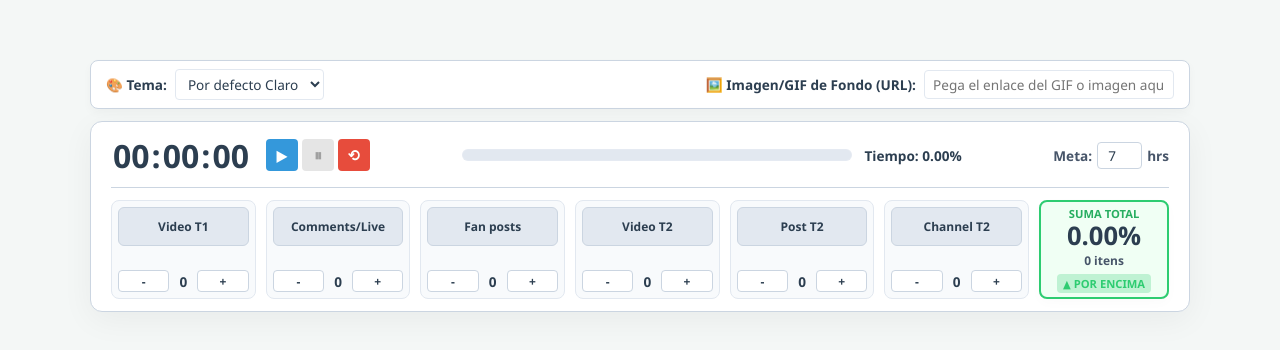
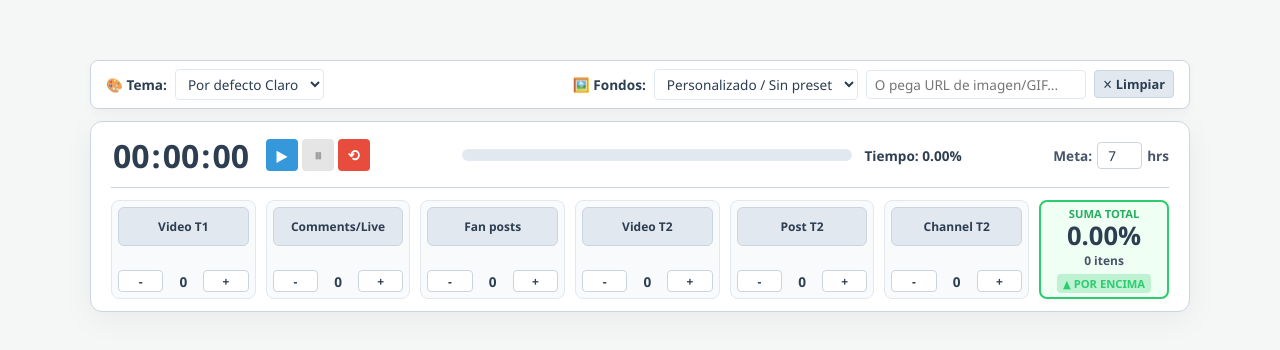
Before and after one commit to Abecassis18/WepApp-Abecabot, a plain HTML site: page index.html in a window 1280 px wide. Shown: the part 214-564 px from the top of the page. Drawn offline with Linux system fonts and the light colour scheme.

Commit message:
Update index.html
Atualização criada 21/11 modificando wallpapers e edição dos números de items.

```diff
--- a/index.html
+++ b/index.html
@@ -19,7 +19,7 @@
             --btn-extra-border: #cbd5e1;
         }
 
-        /* MODO OSCURO (MANTÉM TRANSPARÊNCIA) */
+        /* MODO OSCURO */
         [data-theme="dark"] {
             --bg-body: #121214;
             --bg-container: rgba(20, 20, 25, 0.35);
@@ -33,7 +33,7 @@
             --btn-extra-border: rgba(255, 255, 255, 0.15);
         }
 
-        /* MODO ROJO (MANTÉM TRANSPARÊNCIA) */
+        /* MODO ROJO */
         [data-theme="red"] {
             --bg-body: #fdf2f2;
             --bg-container: rgba(254, 226, 226, 0.25);
@@ -47,7 +47,7 @@
             --btn-extra-border: rgba(252, 165, 165, 0.4);
         }
 
-        /* MODO AZUL (MANTÉM TRANSPARÊNCIA) */
+        /* MODO AZUL */
         [data-theme="blue"] {
             --bg-body: #ebf8ff;
             --bg-container: rgba(191, 219, 254, 0.25);
@@ -61,7 +61,7 @@
             --btn-extra-border: rgba(96, 165, 250, 0.4);
         }
 
-        /* MODO VERDE (MANTÉM TRANSPARÊNCIA) */
+        /* MODO VERDE */
         [data-theme="green"] {
             --bg-body: #f0fff4;
             --bg-container: rgba(167, 243, 208, 0.25);
@@ -73,6 +73,20 @@
             --btn-extra-bg: rgba(110, 231, 183, 0.4);
             --btn-extra-text: #047857;
             --btn-extra-border: rgba(52, 211, 153, 0.4);
+        }
+
+        /* MODO MORADO (ROXO ESCURO) */
+        [data-theme="purple"] {
+            --bg-body: #160d26;
+            --bg-container: rgba(34, 18, 62, 0.45);
+            --text-main: #f3e8ff;
+            --text-sub: #d8b4fe;
+            --border-color: rgba(168, 85, 247, 0.28);
+            --box-btn-bg: rgba(15, 7, 28, 0.35);
+            --box-btn-border: rgba(168, 85, 247, 0.22);
+            --btn-extra-bg: rgba(126, 34, 206, 0.36);
+            --btn-extra-text: #f3e8ff;
+            --btn-extra-border: rgba(192, 132, 252, 0.35);
         }
 
         * {
@@ -96,7 +110,7 @@
             transition: background 0.3s ease;
         }
 
-        /* BARRA DE PERSONALIZAÇÃO */
+        /* BARRA DE PERSONALIZACIÓN */
         .custom-bar {
             background-color: var(--bg-container);
             backdrop-filter: blur(15px);
@@ -117,6 +131,7 @@
 
         .theme-controls, .bg-controls {
             display: flex;
+            flex-wrap: wrap;
             align-items: center;
             gap: 8px;
             font-size: 0.85rem;
@@ -148,9 +163,27 @@
             background: #2a2a32;
             color: #ffffff;
         }
+        [data-theme="purple"] .custom-bar select option {
+            background: #231240;
+            color: #f3e8ff;
+        }
 
         .custom-bar input {
-            width: 250px;
+            width: 220px;
+        }
+
+        .btn-clear-bg {
+            padding: 4px 8px;
+            border-radius: 4px;
+            border: 1px solid var(--btn-extra-border);
+            background: var(--btn-extra-bg);
+            color: var(--btn-extra-text);
+            font-size: 0.8rem;
+            font-weight: 600;
+            cursor: pointer;
+        }
+        .btn-clear-bg:hover {
+            opacity: 0.85;
         }
 
         /* PAINEL PRINCIPAL */
@@ -204,18 +237,17 @@
             transition: background 0.2s;
         }
 
-        /* Estilo quando está pausado (indicando que é clicável) */
         .timer.paused .time-unit {
             cursor: pointer;
         }
         .timer.paused .time-unit:hover {
             background: rgba(0, 0, 0, 0.08);
         }
-        [data-theme="dark"] .timer.paused .time-unit:hover {
+        [data-theme="dark"] .timer.paused .time-unit:hover,
+        [data-theme="purple"] .timer.paused .time-unit:hover {
             background: rgba(255, 255, 255, 0.15);
         }
 
-        /* Quando está editando ativamente */
         .time-unit[contenteditable="true"] {
             background: rgba(52, 152, 219, 0.2) !important;
             outline: none;
@@ -295,7 +327,6 @@
             transition: width 0.3s ease;
         }
 
-        /* Adicionada cor amarela dourada/laranja para indicar horas extras completas */
         .progress-bar.overtime {
             background-color: #f39c12;
         }
@@ -380,14 +411,31 @@
         }
 
         .btn-adj:hover { background: rgba(0,0,0,0.05); }
-        [data-theme="dark"] .btn-adj:hover { background: rgba(255,255,255,0.15); }
+        [data-theme="dark"] .btn-adj:hover,
+        [data-theme="purple"] .btn-adj:hover { background: rgba(255,255,255,0.15); }
 
-        .click-counter {
+        .click-counter-input {
             font-size: 0.85rem;
             font-weight: bold;
             color: var(--text-main);
-            min-width: 20px;
+            width: 32px;
+            height: 22px;
             text-align: center;
+            border: none;
+            background: transparent;
+        }
+        .click-counter-input:focus {
+            outline: none;
+            background: rgba(52, 152, 219, 0.15);
+            border-radius: 4px;
+        }
+        .click-counter-input::-webkit-outer-spin-button,
+        .click-counter-input::-webkit-inner-spin-button {
+            -webkit-appearance: none;
+            margin: 0;
+        }
+        .click-counter-input[type=number] {
+            -moz-appearance: textfield;
         }
 
         .total-box {
@@ -457,11 +505,19 @@
                 <option value="red">Modo Rojo</option>
                 <option value="blue">Modo Azul</option>
                 <option value="green">Modo Verde</option>
+                <option value="purple">Modo Morado</option>
             </select>
         </div>
         <div class="bg-controls">
-            <label for="bgInput">🖼️ Imagen/GIF de Fondo (URL):</label>
-            <input type="text" id="bgInput" placeholder="Pega el enlace del GIF o imagen aquí...">
+            <label for="bgPresetSelect">🖼️ Fondos:</label>
+            <select id="bgPresetSelect">
+                <option value="">Personalizado / Sin preset</option>
+                <option value="grad-sunset">Degradado Atardecer</option>
+                <option value="grad-night">Degradado Noche Violeta</option>
+                <option value="grad-mint">Degradado Menta Suave</option>
+            </select>
+            <input type="text" id="bgInput" placeholder="O pega URL de imagen/GIF...">
+            <button type="button" class="btn-clear-bg" id="clearBgBtn" title="Quitar fondo">✕ Limpiar</button>
         </div>
     </div>
 
@@ -487,7 +543,7 @@
 
             <div class="meta-box">
                 <label for="hoursInput">Meta:</label>
-                <input type="number" id="hoursInput" class="input-meta" value="7" min="1" max="24">
+                <input type="number" id="hoursInput" class="input-meta" value="7" min="1" max="24" step="0.5">
                 <span>hrs</span>
             </div>
         </div>
@@ -497,7 +553,7 @@
                 <button class="btn-extra" onclick="changeCount('videoT1', 1)">Video T1</button>
                 <div class="counter-adjuster">
                     <button class="btn-adj" onclick="changeCount('videoT1', -1)">-</button>
-                    <span class="click-counter" id="count-videoT1">0</span>
+                    <input type="number" class="click-counter-input" id="count-videoT1" value="0" min="0" oninput="updateCountFromInput('videoT1', this.value)">
                     <button class="btn-adj" onclick="changeCount('videoT1', 1)">+</button>
                 </div>
             </div>
@@ -506,7 +562,7 @@
                 <button class="btn-extra" onclick="changeCount('commentsLive', 1)">Comments/Live</button>
                 <div class="counter-adjuster">
                     <button class="btn-adj" onclick="changeCount('commentsLive', -1)">-</button>
-                    <span class="click-counter" id="count-commentsLive">0</span>
+                    <input type="number" class="click-counter-input" id="count-commentsLive" value="0" min="0" oninput="updateCountFromInput('commentsLive', this.value)">
                     <button class="btn-adj" onclick="changeCount('commentsLive', 1)">+</button>
                 </div>
             </div>
@@ -515,7 +571,7 @@
                 <button class="btn-extra" onclick="changeCount('fanPosts', 1)">Fan posts</button>
                 <div class="counter-adjuster">
                     <button class="btn-adj" onclick="changeCount('fanPosts', -1)">-</button>
-                    <span class="click-counter" id="count-fanPosts">0</span>
+                    <input type="number" class="click-counter-input" id="count-fanPosts" value="0" min="0" oninput="updateCountFromInput('fanPosts', this.value)">
                     <button class="btn-adj" onclick="changeCount('fanPosts', 1)">+</button>
                 </div>
             </div>
@@ -524,7 +580,7 @@
                 <button class="btn-extra" onclick="changeCount('videoT2', 1)">Video T2</button>
                 <div class="counter-adjuster">
                     <button class="btn-adj" onclick="changeCount('videoT2', -1)">-</button>
-                    <span class="click-counter" id="count-videoT2">0</span>
+                    <input type="number" class="click-counter-input" id="count-videoT2" value="0" min="0" oninput="updateCountFromInput('videoT2', this.value)">
                     <button class="btn-adj" onclick="changeCount('videoT2', 1)">+</button>
                 </div>
             </div>
@@ -533,7 +589,7 @@
                 <button class="btn-extra" onclick="changeCount('postT2', 1)">Post T2</button>
                 <div class="counter-adjuster">
                     <button class="btn-adj" onclick="changeCount('postT2', -1)">-</button>
-                    <span class="click-counter" id="count-postT2">0</span>
+                    <input type="number" class="click-counter-input" id="count-postT2" value="0" min="0" oninput="updateCountFromInput('postT2', this.value)">
                     <button class="btn-adj" onclick="changeCount('postT2', 1)">+</button>
                 </div>
             </div>
@@ -542,7 +598,7 @@
                 <button class="btn-extra" onclick="changeCount('channelT2', 1)">Channel T2</button>
                 <div class="counter-adjuster">
                     <button class="btn-adj" onclick="changeCount('channelT2', -1)">-</button>
-                    <span class="click-counter" id="count-channelT2">0</span>
+                    <input type="number" class="click-counter-input" id="count-channelT2" value="0" min="0" oninput="updateCountFromInput('channelT2', this.value)">
                     <button class="btn-adj" onclick="changeCount('channelT2', 1)">+</button>
                 </div>
             </div>
@@ -570,6 +626,24 @@
             videoT1: 0.83, commentsLive: 0.20, fanPosts: 0.40, videoT2: 1.18, postT2: 0.59, channelT2: 1.67
         };
 
+        const bgPresets = {
+            'grad-sunset': {
+                backgroundImage: 'linear-gradient(135deg, #ff9a9e 0%, #fad0c4 55%, #fbc2eb 100%)',
+                backgroundSize: 'cover',
+                backgroundRepeat: 'no-repeat'
+            },
+            'grad-night': {
+                backgroundImage: 'linear-gradient(135deg, #1e1b4b 0%, #3b0764 50%, #0f172a 100%)',
+                backgroundSize: 'cover',
+                backgroundRepeat: 'no-repeat'
+            },
+            'grad-mint': {
+                backgroundImage: 'linear-gradient(135deg, #a8edea 0%, #fed6e3 100%)',
+                backgroundSize: 'cover',
+                backgroundRepeat: 'no-repeat'
+            }
+        };
+
         const timerContainer = document.getElementById('timerContainer');
         const hoursDisplay = document.getElementById('hoursDisplay');
         const minsDisplay = document.getElementById('minsDisplay');
@@ -589,7 +663,26 @@
         const hoursInput = document.getElementById('hoursInput');
 
         const themeSelect = document.getElementById('themeSelect');
+        const bgPresetSelect = document.getElementById('bgPresetSelect');
         const bgInput = document.getElementById('bgInput');
+        const clearBgBtn = document.getElementById('clearBgBtn');
+
+        function applyBackground({ preset = '', url = '' }) {
+            if (url) {
+                document.body.style.backgroundImage = `url('${url}')`;
+                document.body.style.backgroundSize = 'cover';
+                document.body.style.backgroundRepeat = 'no-repeat';
+            } else if (preset && bgPresets[preset]) {
+                const p = bgPresets[preset];
+                document.body.style.backgroundImage = p.backgroundImage;
+                document.body.style.backgroundSize = p.backgroundSize;
+                document.body.style.backgroundRepeat = p.backgroundRepeat;
+            } else {
+                document.body.style.backgroundImage = 'none';
+                document.body.style.backgroundSize = 'cover';
+                document.body.style.backgroundRepeat = 'no-repeat';
+            }
+        }
 
         function loadFromLocalStorage() {
             const savedCounts = localStorage.getItem('track_clickCounts');
@@ -597,7 +690,7 @@
                 clickCounts = JSON.parse(savedCounts);
                 for (let key in clickCounts) {
                     const el = document.getElementById(`count-${key}`);
-                    if (el) el.innerText = clickCounts[key];
+                    if (el) el.value = clickCounts[key];
                 }
             }
             if (localStorage.getItem('track_metaHours')) hoursInput.value = localStorage.getItem('track_metaHours');
@@ -608,9 +701,11 @@
             themeSelect.value = savedTheme;
             setTheme(savedTheme);
 
+            const savedPreset = localStorage.getItem('track_bgPreset') || '';
             const savedBg = localStorage.getItem('track_bgUrl') || '';
+            bgPresetSelect.value = savedPreset;
             bgInput.value = savedBg;
-            if (savedBg) document.body.style.backgroundImage = `url('${savedBg}')`;
+            applyBackground({ preset: savedPreset, url: savedBg });
 
             if (isRunning) {
                 startTime = parseInt(localStorage.getItem('track_startTime'));
@@ -632,6 +727,7 @@
             localStorage.setItem('track_isRunning', isRunning);
             localStorage.setItem('track_startTime', startTime || '');
             localStorage.setItem('track_theme', themeSelect.value);
+            localStorage.setItem('track_bgPreset', bgPresetSelect.value);
             localStorage.setItem('track_bgUrl', bgInput.value);
         }
 
@@ -639,7 +735,19 @@
             if (clickCounts.hasOwnProperty(buttonId)) {
                 clickCounts[buttonId] += amount;
                 if (clickCounts[buttonId] < 0) clickCounts[buttonId] = 0;
-                document.getElementById(`count-${buttonId}`).innerText = clickCounts[buttonId];
+                document.getElementById(`count-${buttonId}`).value = clickCounts[buttonId];
+                saveToLocalStorage();
+                updateDisplay();
+            }
+        }
+
+        function updateCountFromInput(buttonId, value) {
+            if (clickCounts.hasOwnProperty(buttonId)) {
+                let parsedValue = parseInt(value);
+                if (isNaN(parsedValue) || parsedValue < 0) {
+                    parsedValue = 0;
+                }
+                clickCounts[buttonId] = parsedValue;
                 saveToLocalStorage();
                 updateDisplay();
             }
@@ -686,12 +794,8 @@
             if (document.activeElement !== secsDisplay) secsDisplay.innerText = String(secs).padStart(2, '0');
 
             const targetSeconds = getTargetSeconds();
-
-            // AJUSTE: O cálculo de porcentagem de tempo agora não trava mais em 100%!
             let timePercentage = (currentTotalSeconds / targetSeconds) * 100;
 
-            // A barra de progresso visual continua em 100% (para não quebrar o design),
-            // mas muda de cor quando entra em horas extras (overtime).
             if (timePercentage >= 100) {
                 progressBar.style.width = "100%";
                 progressBar.classList.add('overtime');
@@ -700,7 +804,6 @@
                 progressBar.classList.remove('overtime');
             }
 
-            // O texto mostra o valor real (Ex: "Tiempo: 105.42%")
             percentageDisplay.innerText = `Tiempo: ${timePercentage.toFixed(2)}%`;
 
             const totalProduction = calculateTotalProductionPercentage();
@@ -782,13 +885,28 @@
             saveToLocalStorage();
         });
 
+        bgPresetSelect.addEventListener('change', (e) => {
+            const preset = e.target.value;
+            if (preset) {
+                bgInput.value = '';
+            }
+            applyBackground({ preset, url: bgInput.value.trim() });
+            saveToLocalStorage();
+        });
+
         bgInput.addEventListener('input', (e) => {
             const url = e.target.value.trim();
             if (url) {
-                document.body.style.backgroundImage = `url('${url}')`;
-            } else {
-                document.body.style.backgroundImage = 'none';
+                bgPresetSelect.value = '';
             }
+            applyBackground({ preset: bgPresetSelect.value, url });
+            saveToLocalStorage();
+        });
+
+        clearBgBtn.addEventListener('click', () => {
+            bgPresetSelect.value = '';
+            bgInput.value = '';
+            applyBackground({ preset: '', url: '' });
             saveToLocalStorage();
         });
 
@@ -827,7 +945,7 @@
 
             for (let key in clickCounts) {
                 clickCounts[key] = 0;
-                document.getElementById(`count-${key}`).innerText = 0;
+                document.getElementById(`count-${key}`).value = 0;
             }
 
             saveToLocalStorage();
```
